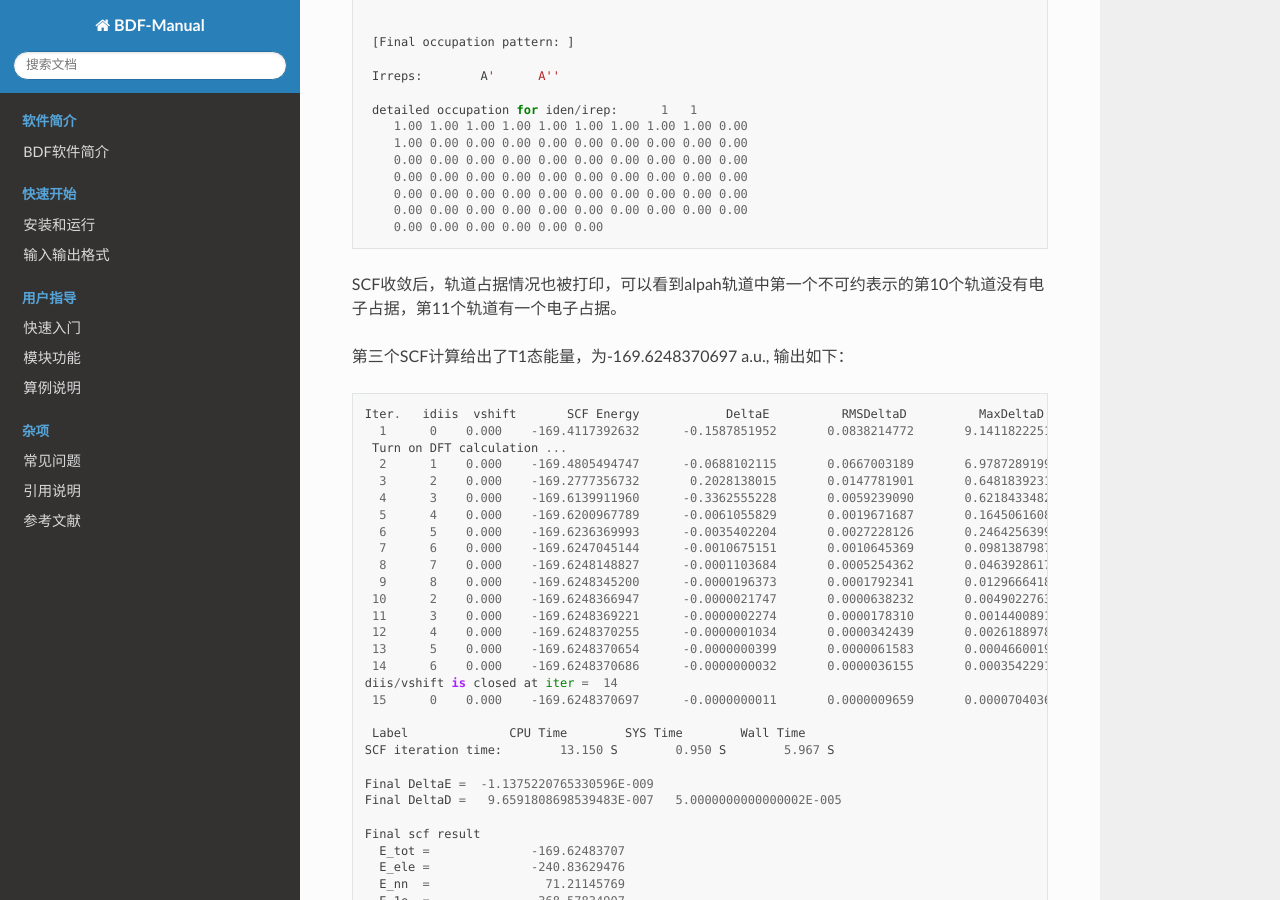
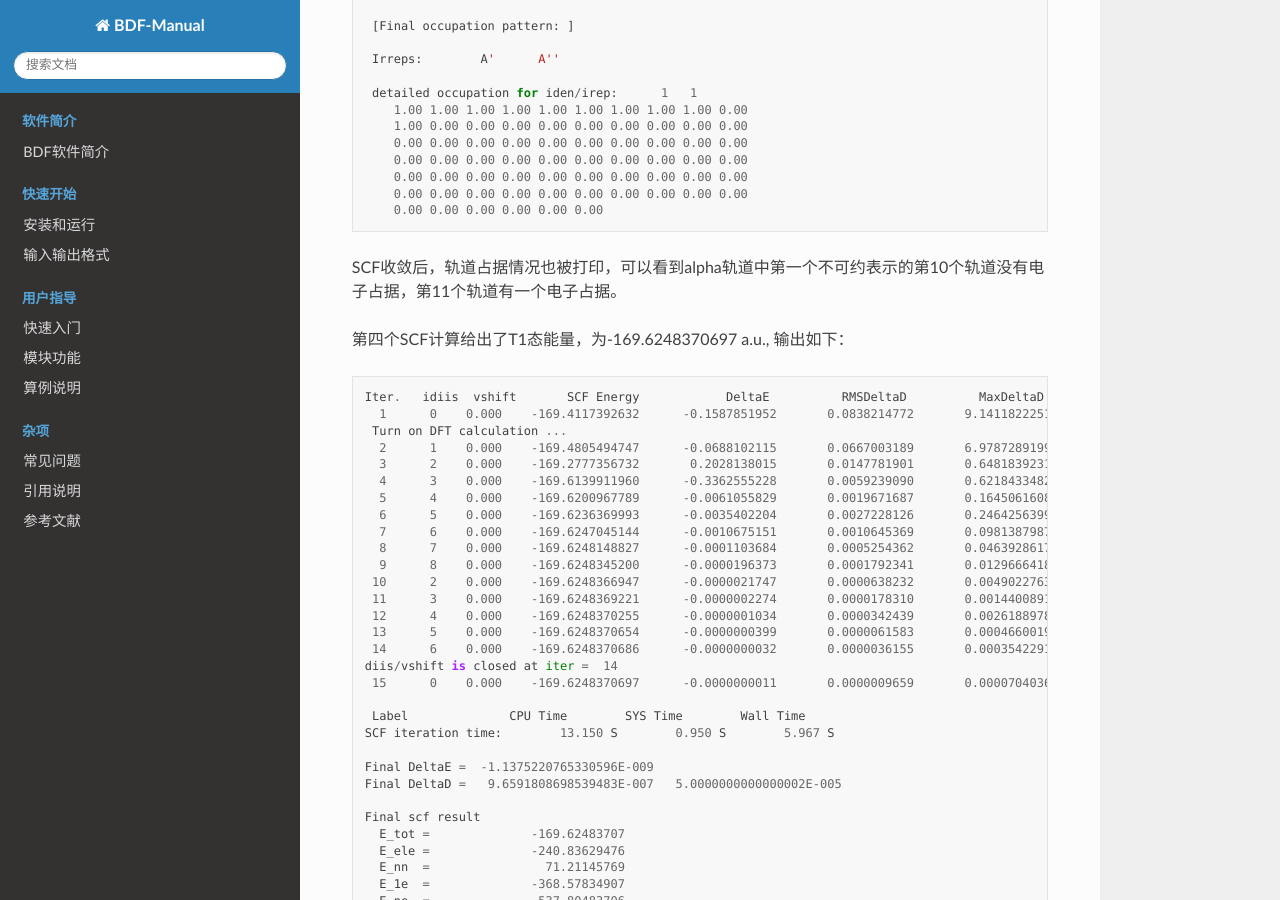
Before and after one commit to BDF-manual-maintenance/BDF-Manual, a Sphinx documentation site: the page built from source/guide/SCFTech.rst, in a window 1280 px wide and 900 px high, scrolled down 9724 px. Built offline with Sphinx 7.4.7 and the Read the Docs theme 2.0.0, drawn with Linux system fonts in a browser that asks for light colours; pages that are not in the unit, such as notebooks, are missing from menus; some of the changed text lies outside the part shown.

Commit message:
Update SCFTech.rst

```diff
--- a/source/guide/SCFTech.rst
+++ b/source/guide/SCFTech.rst
@@ -385,7 +385,6 @@ mom (maximum overlap method)是一种Delta SCF的方法，可以用以计算激
      10 0
      11 0
     iaufbau
-
      0
     $END
 
@@ -406,7 +405,7 @@ mom (maximum overlap method)是一种Delta SCF的方法，可以用以计算激
 
 * 第一次SCF计算，利用UKS方法计算甲酰胺分子的基态S0。输入利用alpha与beta两个关键词，分别指定了alpha和beta轨道的占据情况。甲酰胺分子基态是单重态S0，这里指定的alpha和beta占据情况相同。 ``10 2`` 分别指定不可约表示A‘与A“的轨道分别有10个和2个占据。SCF模块将根据构造原理，按照轨道能量由低到高填充电子到轨道上。
 * 第二次SCF计算，利用UKS与mom方法计算甲酰胺分子的S1态。这里的关键点有：1 利用guess=read指定读入上一步UKS的收敛轨道；2 利用alpha、beta关键词设置了每个对称性轨道的占据数；3 设置了变量ifpair，需要和hpalpha，hpbeta联用，用于指定空穴-粒子（hole-particle - HP）轨道对的电子激发情况；4 设置了hpalpha变量，指定激发的HP轨道对。数字1表示激发一对HP轨道，下面指定两行指定轨道激发情况，第一列表示从第一个不可约表示的把第10个alpha轨道的电子激发到第11个alpha轨道，第二列元素都为零，表示第二个不可约表示的轨道不做激发； 5 iaufbau变量设置为2，指定要进行mom计算。
-* 第三次SCF计算，利用UKS与mom方法计算甲酰胺分子的T1态。输入中，我们利用alpha和beta关键词指定轨道占据情况，其中alpha轨道的占据数为 ``11 2`` ，表示对称性为A‘和A“的alpha轨道上分别有11和2个电子占据， beta轨道的占据情况为 ``9 2`` 。 iaufbau=0表示轨道占据按照构造原理由低到高排列。
+* 第四次SCF计算，利用UKS与mom方法计算甲酰胺分子的T1态。输入中，我们利用alpha和beta关键词指定轨道占据情况，其中alpha轨道的占据数为 ``11 2`` ，表示对称性为A‘和A“的alpha轨道上分别有11和2个电子占据， beta轨道的占据情况为 ``9 2`` 。 iaufbau=0表示轨道占据按照构造原理由低到高排列。
 
 这里，第一次SCF计算收敛结果为，
 
@@ -531,9 +530,9 @@ mom (maximum overlap method)是一种Delta SCF的方法，可以用以计算激
         0.00 0.00 0.00 0.00 0.00 0.00 0.00 0.00 0.00 0.00
         0.00 0.00 0.00 0.00 0.00 0.00
 
-SCF收敛后，轨道占据情况也被打印，可以看到alpah轨道中第一个不可约表示的第10个轨道没有电子占据，第11个轨道有一个电子占据。
+SCF收敛后，轨道占据情况也被打印，可以看到alpha轨道中第一个不可约表示的第10个轨道没有电子占据，第11个轨道有一个电子占据。
 
-第三个SCF计算给出了T1态能量，为-169.6248370697 a.u., 输出如下：
+第四个SCF计算给出了T1态能量，为-169.6248370697 a.u., 输出如下：
 
 .. code-block::
 
```
